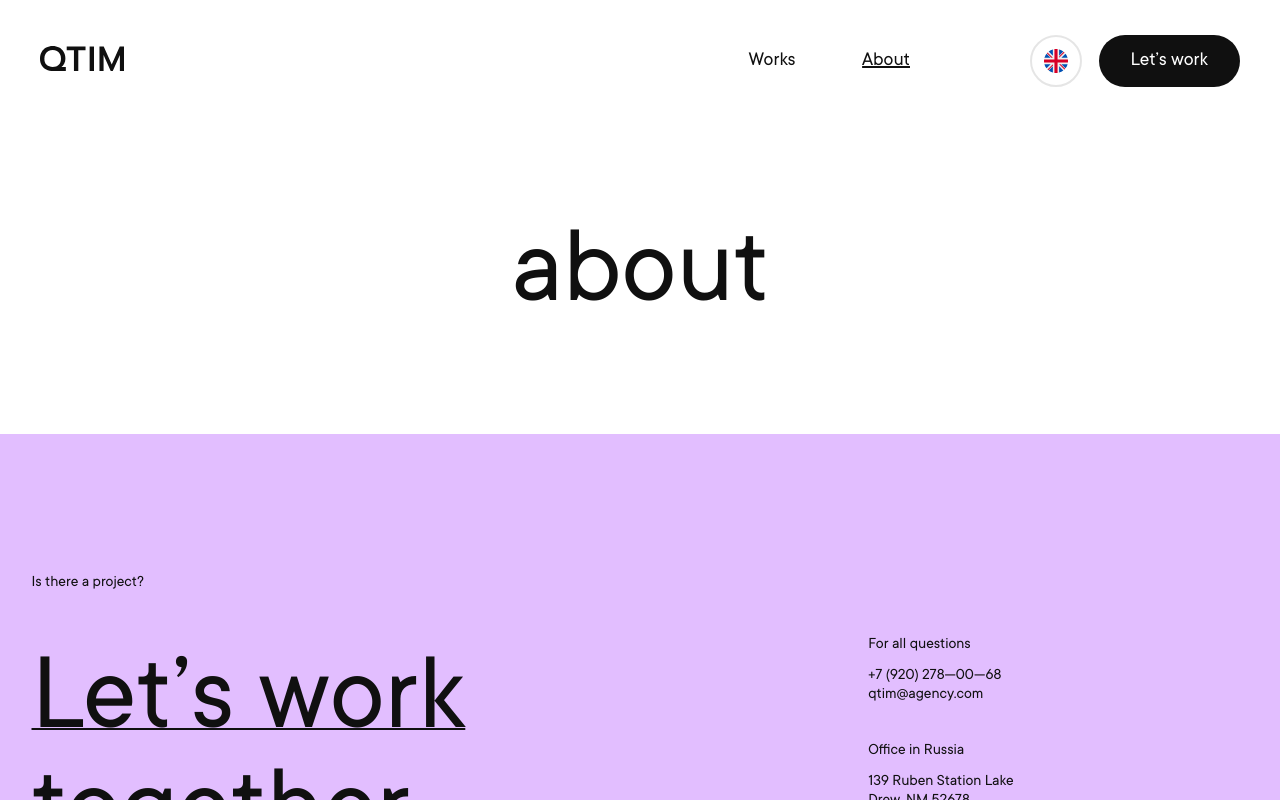
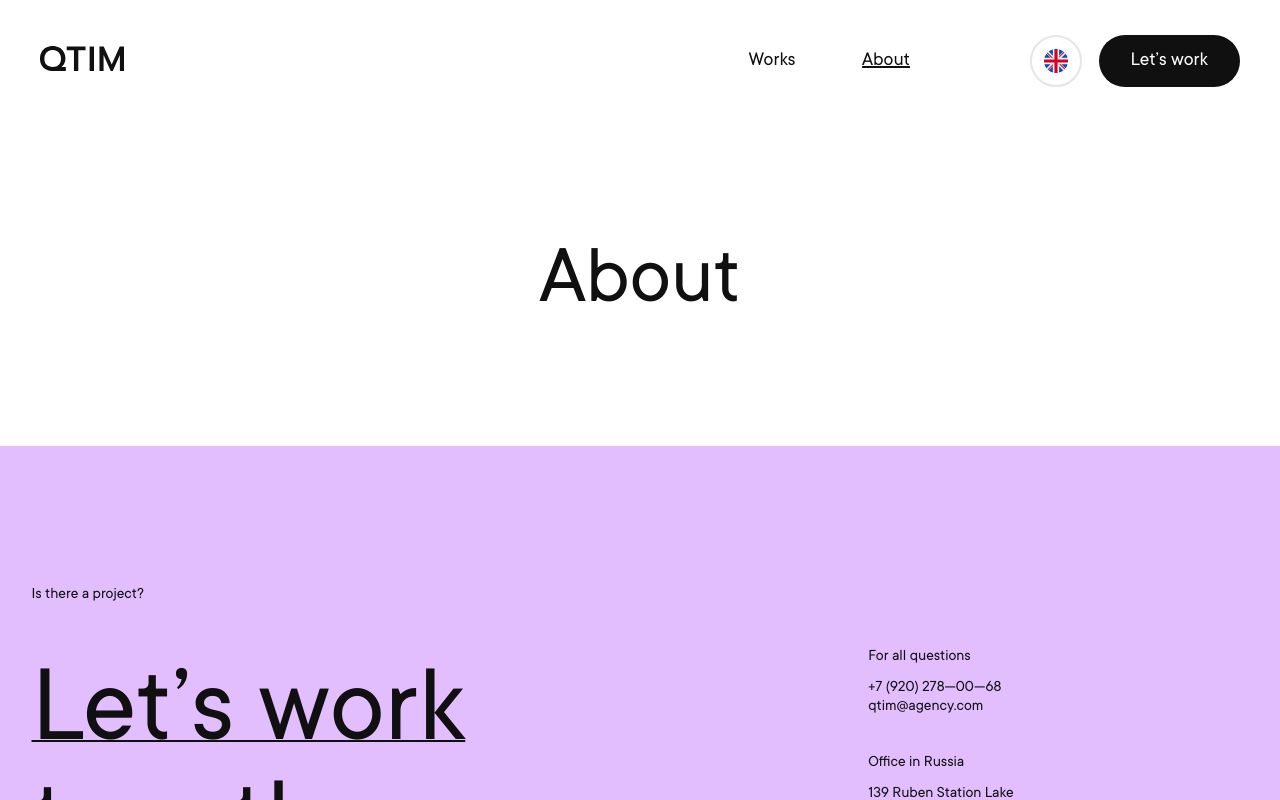
Before and after one commit to N-Daria/blog-Vue3, a Nuxt app: page /about in a window 1280 px wide. Shown: the top 800 px of the page. Built offline with nearby package versions, Linux system fonts and the light colour scheme.

Commit message:
fix: header style

```diff
--- a/pages/about.vue
+++ b/pages/about.vue
@@ -15,13 +15,11 @@
   flex-wrap: wrap;
 
   .about__message {
-    font-size: 112px;
-    line-height: 100%;
-    font-weight: 400;
-    width: 100%;
+    @include mainHeader;
+    display: block;
     text-align: center;
-    display: block;
-    margin: 100px auto;
+    text-transform: capitalize;
+    margin: 120px auto;
   }
 }
 </style>
--- a/pages/index.vue
+++ b/pages/index.vue
@@ -26,12 +26,9 @@ if (!posts.value) {
 <style lang="scss" scoped>
 .articles {
   @include mainBlock;
-  margin: 120px auto;
 
   .articles__header {
-    font-size: 84px;
-    line-height: 100%;
-    margin: 0;
+    @include mainHeader;
   }
 
   .articles__list {
--- a/pages/works.vue
+++ b/pages/works.vue
@@ -15,13 +15,11 @@
   flex-wrap: wrap;
 
   .works__message {
-    font-size: 112px;
-    line-height: 100%;
-    font-weight: 400;
-    width: 100%;
+    @include mainHeader;
+    display: block;
     text-align: center;
-    display: block;
-    margin: 100px auto;
+    text-transform: capitalize;
+    margin: 120px auto;
   }
 }
 </style>
```
Also changed, not shown: error.vue (+6 -7 lines).
